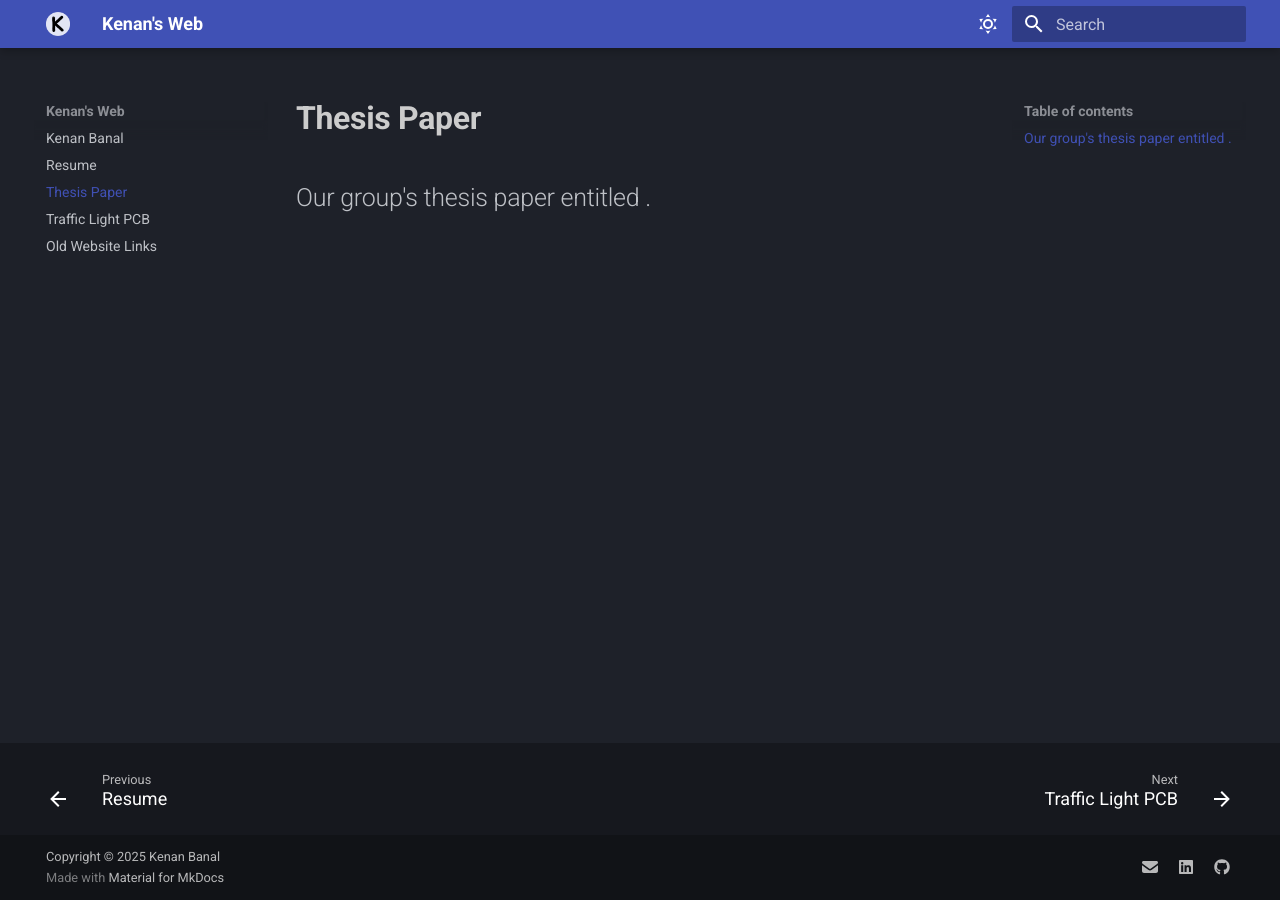
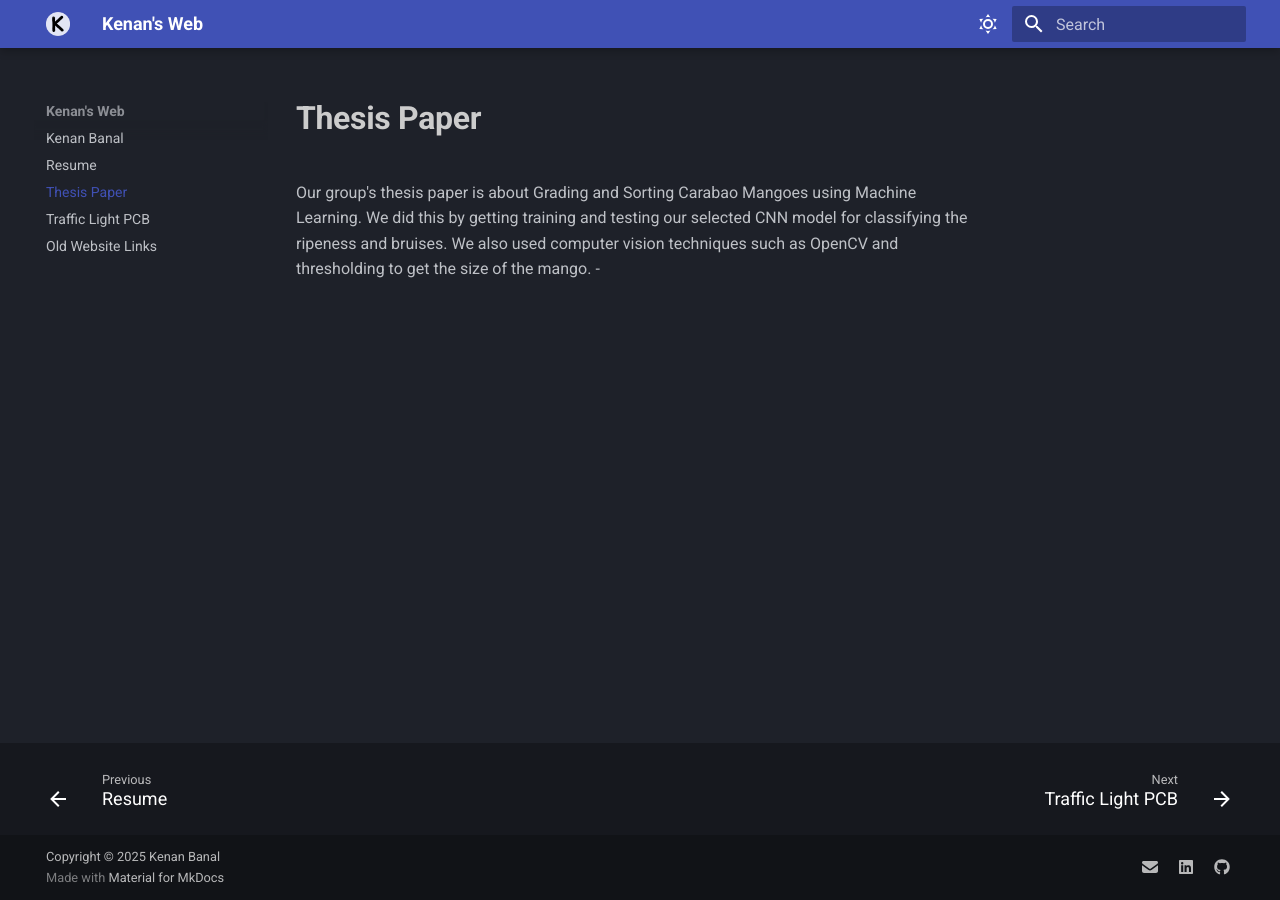
Before and after one commit to kenaniscoding/kenaniscoding.github.io, an MkDocs documentation site: the page built from docs/Thesis.md, in a window 1280 px wide. Built offline with MkDocs 1.6.1 and Material for MkDocs 9.7.7, drawn with Linux system fonts in a browser that asks for light colours; some web fonts are replaced.

Commit message:
added description but style doesnt work

```diff
--- a/docs/Thesis.md
+++ b/docs/Thesis.md
@@ -1,3 +1,5 @@
 #  **Thesis Paper**
-Our group's thesis paper entitled .
+Our group's thesis paper is about Grading and Sorting Carabao Mangoes using Machine Learning. We did this by getting training and testing
+our selected CNN model for classifying the ripeness and bruises. We also used computer vision techniques such as OpenCV and thresholding
+to get the size of the mango.
 -
```
